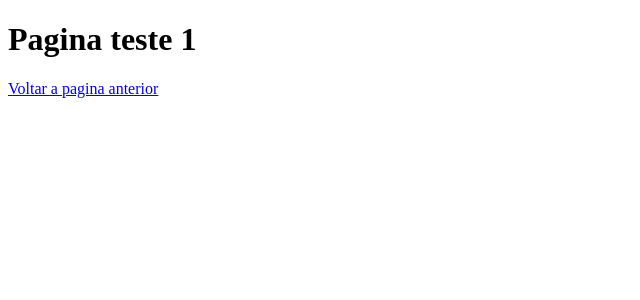
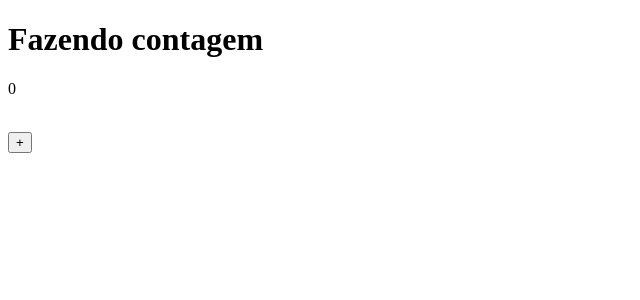
Before and after one commit to Anselmo17/Todo-list, a React (Create React App) app: page /teste in a window 1280 px wide. Shown: the top 300 px of the page, without its empty margins (0-640 px from the left). Built offline with nearby package versions, Linux system fonts and the light colour scheme.

Commit message:
Created reducers

```diff
--- a/package.json
+++ b/package.json
@@ -3,6 +3,7 @@
   "version": "0.1.0",
   "private": true,
   "dependencies": {
+    "@material-ui/core": "^3.7.1",
     "react": "^16.7.0",
     "react-dom": "^16.7.0",
     "react-redux": "^6.0.0",
--- a/src/App.js
+++ b/src/App.js
@@ -1,24 +1,22 @@
 import React, { Component } from 'react';
 
-//IMPORTA O STORE E PASSA ELE PARA O PROVIDER
-import store from './store';
-
-//COMPONENT RESPONSAVEL POR ATUALIZAR ESTADO DA NOSSA APLICAÇÃO QUANDO MUDADO
+//CONECTA A APLICACAO COM O STORE
 import { Provider } from 'react-redux';
 
-import TodoList from './Todo-list';
-import Counter from './counter';
+//IMPORTANDO APLICACAO
+import Aplicacao from './componentes/aplicacao'
 
+//IMPORTANDO OS DADOS DA STORE
+import store from './store'
 
-// APLICAÇÃO QUE SERÁ RENDERIZADA NA TELA
+// iniciando a aplicacao
 class App extends Component {
   render() {
     return (
       <Provider store={store}>
-        <div>
-          <TodoList/>
-          <Counter/>
-        </div>
+        <React.Fragment>
+          <Aplicacao />
+        </React.Fragment>
       </Provider>
     );
   }
--- a/src/Todo-list.js
+++ /dev/null
@@ -1,61 +0,0 @@
-import React, { Component } from 'react';
-
-//CONNECTA APLICACAO COM O ESTADO DO REDUX
-import { connect } from 'react-redux';
-
-//FAZ JUNCAO DAS ACOES CRIADAS
-import { bindActionCreators } from 'redux';
-
-//IMPORTAR TODAS MINHAS AÇÕES
-import * as todoActions from './actions/todos';
-
-class TodoList extends Component {
-
-  //CRIA OS ESTADOS
-  state = {
-    newTodoText: ''
-  }
-
-  addNewTodo = () => {
-    this.props.addTodo(this.state.newTodoText);
-
-    this.setState({ newTodoText: '' });
-  }
-
-  render() {
-    return (
-      <div>
-
-        {/* Devolve a lista de dados  */}
-        <h1>Lista de Tarefas</h1>
-        <ul>
-          {
-            this.props.todos.map(todo => {
-              return <li key={todo.id} >{todo.text}</li>
-            })
-          }
-        </ul>
-
-        {/* Envia os dados do input */}
-        <input type='text'
-          value={this.state.newTodoText}
-          onChange={(e) => this.setState({ newTodoText: e.target.value })}
-        />
-        <button onClick={this.addNewTodo}>Novo todo</button>
-      </div>
-    )
-  }
-}
-
-//MAPEIA OS ESTADOS DAS PROPRIEDADES
-const mapStateToProps = state => ({
-  todos: state.todos,
-});
-
-//DISPARA AS AÇÕEA
-const mapDispathToProps = dispatch =>
-  bindActionCreators(todoActions, dispatch);
-
-
-//VARIAVEL CONNECT RECEBE DOIS PARAMETROS E MANDA A LISTA DE DADOS
-export default connect(mapStateToProps, mapDispathToProps)(TodoList);
--- /dev/null
+++ b/src/actions/action.js
@@ -0,0 +1,9 @@
+import {
+  ADD_UM
+} from './types';
+
+
+//DISPARE ACTION
+export const addUm = () => ({
+  type: ADD_UM,
+})
--- a/src/actions/todos.js
+++ /dev/null
@@ -1,8 +0,0 @@
-
-//DISPARE ACTION
-export function addTodo(text){
-  return {
-    type: 'ADD_TODO',
-    text,
-  };
-}
--- /dev/null
+++ b/src/actions/types.js
@@ -0,0 +1 @@
+export  const ADD_UM = 'ADD_UM';
--- /dev/null
+++ b/src/componentes/aplicacao.js
@@ -0,0 +1,31 @@
+import React from 'react';
+
+//faz a conexão da aplicação
+import { connect } from 'react-redux';
+
+//importa todas as actions
+import * as actions from '../actions/action';
+
+const mapStateToProps = state => ({
+  valor: state.valores.valor
+})
+
+class Aplicacao extends React.Component {
+
+  //aplicacao sendo renderiza
+  render() {
+    const { valor, addUm } = this.props;
+    return (
+      <div className="Aplicacao">
+      <h1>Fazendo contagem </h1>
+        <p>{valor}</p>
+        <br />
+        <button
+          onClick={() => addUm()}
+        >+</button>
+      </div>
+    )
+  }
+}
+
+export default connect(mapStateToProps, actions)(Aplicacao);
--- a/src/counter.js
+++ /dev/null
@@ -1,14 +0,0 @@
-import React from 'react';
-import { connect } from 'react-redux';
-
-const Counter = (props) => (
-  <h2>Voce tem {props.todos.length} todos.</h2>
-
-)
-
-//MAPEIA O ESTADO DO COMPONENTE
-const mapStateToprops = (state) => ({
-  todos: state.todos,
-});
-
-export default connect(mapStateToprops)(Counter);
--- a/src/index.js
+++ b/src/index.js
@@ -1,18 +1,7 @@
 import React from 'react';
 import ReactDOM from 'react-dom';
 
-// COMPONENTE QUE DEFINE A ROTAS
-import { BrowserRouter, Switch, Route } from 'react-router-dom';
+//APLICACAO WEB
+import App from './app';
 
-//APLICACAO WEB
-import App from './App';
-import Teste from './teste';
-
-ReactDOM.render(
-<BrowserRouter>
-        <Switch>
-            <Route path="/" exact={true} component={App} />
-            <Route path="/teste" component={Teste} />
-        </Switch>
-    </ BrowserRouter>
-   , document.getElementById('root'));
+ReactDOM.render(<App/> , document.getElementById('root'));
--- a/src/reducers/index.js
+++ b/src/reducers/index.js
@@ -1,10 +1,20 @@
 // COMBINA TODOS OS REDUCERS
 import { combineReducers } from 'redux';
+import { ADD_UM } from '../actions/types';
 
-import todos from './todo';
-
+//armazena o estado inicial e o modificado
+const valorReducer = (state = { valor: 0 }, action) => {
+  switch (action.type) {
+    case ADD_UM:
+      return { ...state, valor: state.valor + 1 };
+    default:
+      return state;
+  }
+}
 
 //COMBINANDO TODOS OS REDUCERS
-export default combineReducers({
-todos,
+const rootReducer = combineReducers({
+  valores: valorReducer,
 });
+
+export default rootReducer;
--- a/src/reducers/todo.js
+++ /dev/null
@@ -1,16 +0,0 @@
-
-//METODO DO REDUCER
-export default function todos(state = [], action) {
-  //EXECUTANDO A AÇÃO QUE ESTÁ SENDO ENVIADA
-  switch (action.type) {
-    case 'ADD_TODO':
-      return [...state, {
-        id: Math.random(),
-        text: action.text
-      }]
-    case 'REMOVE_TODO':
-    default:
-      return state;
-  }
-
-}
--- a/src/teste.js
+++ /dev/null
@@ -1,17 +0,0 @@
-import React, { Component } from 'react';
-
-import { Link } from 'react-router-dom'
-
-class Teste extends Component {
-
-  render() {
-    return (
-      <div>
-        <h1>Pagina teste 1 </h1>
-         <p> <Link to='/'>Voltar a pagina anterior</Link></p>
-      </div>
-    );
-  }
-}
-
-export default Teste;
```
Also changed, not shown: 1 other file (tests, documents, lock files or other folders).
